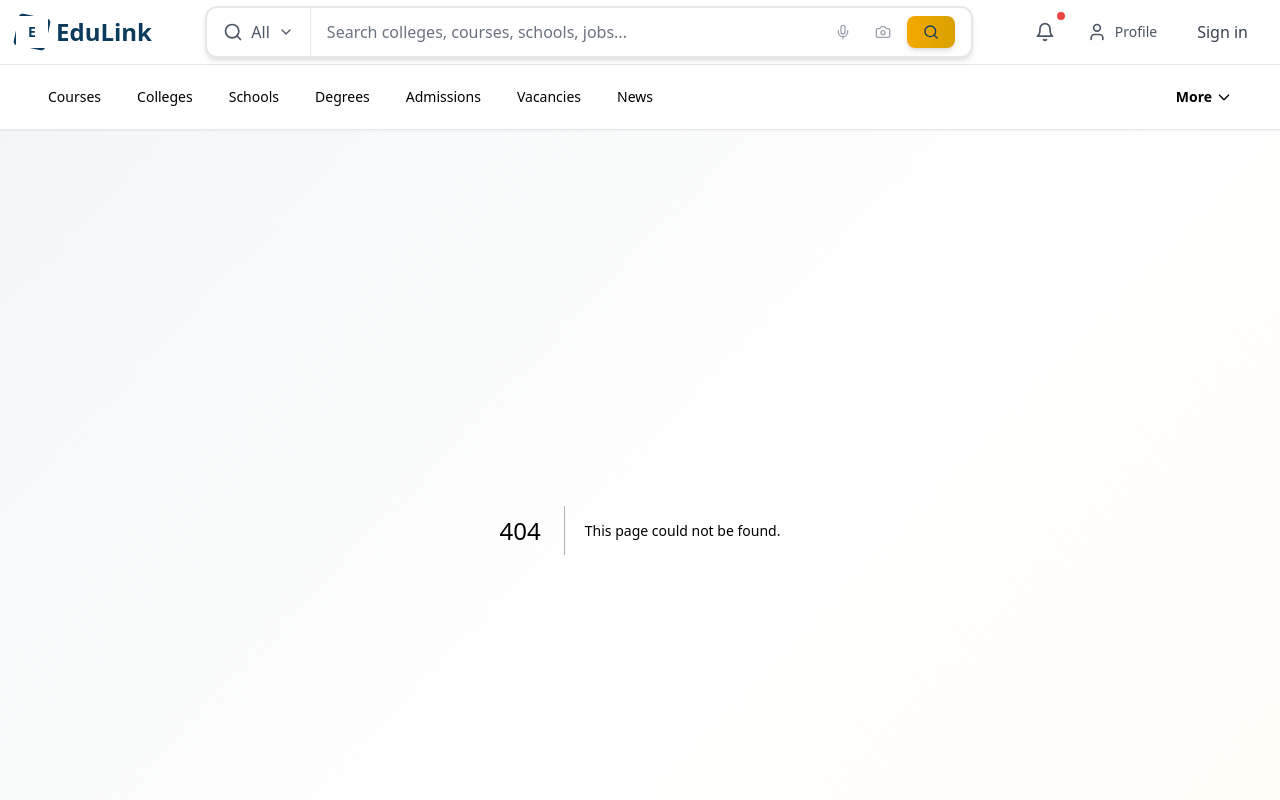
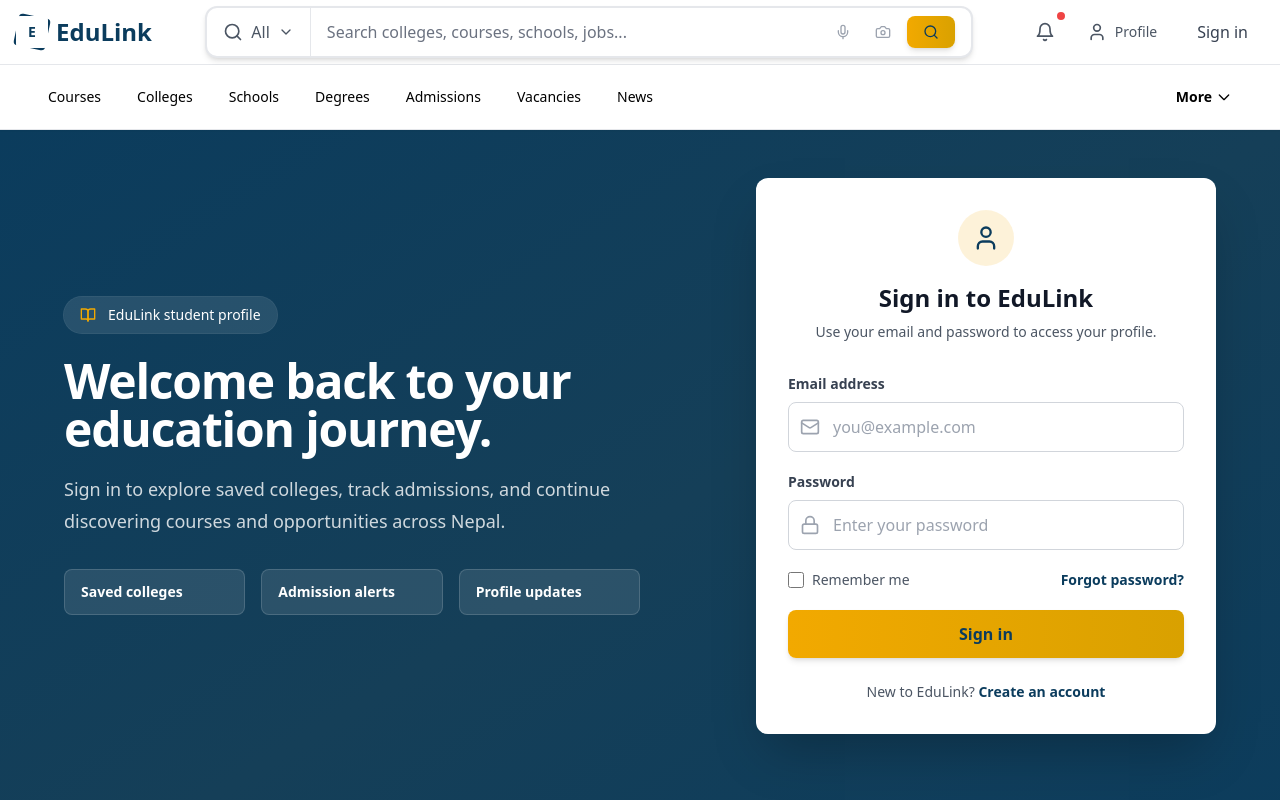
Before and after one commit to Suraj24-stack/edusanjal, a Next.js app: page /signin in a window 1280 px wide. Before the commit this address had no page. Shown: the top 800 px of the page. Built offline with nearby package versions, Linux system fonts and the light colour scheme.

Commit message:
updated the sign in page

```diff
--- a/src/app/component/Header.js
+++ b/src/app/component/Header.js
@@ -412,10 +412,10 @@
                 <span className="absolute -top-1 -right-1 w-3 h-3 bg-red-500 rounded-full border-2 border-white"></span>
               </button>
 
-              <button className="flex items-center space-x-2 p-2 text-gray-600 hover:text-[#0B3C5D] rounded-lg hover:bg-gray-100 transition-colors duration-200">
+              <Link href="/signin" className="flex items-center space-x-2 p-2 text-gray-600 hover:text-[#0B3C5D] rounded-lg hover:bg-gray-100 transition-colors duration-200">
                 <User className="w-5 h-5" />
                 <span className="hidden lg:block text-sm font-medium">Profile</span>
-              </button>
+              </Link>
 
               <Link
                 href="/signin"
@@ -517,10 +517,10 @@
 
             {/* Mobile User Actions */}
             <div className="space-y-4 mb-6 pt-6 border-t border-gray-200">
-              <button className="flex items-center space-x-3 w-full p-3 text-gray-700 hover:text-[#0B3C5D] hover:bg-gray-50 rounded-lg transition-all duration-200">
+              <Link href="/signin" className="flex items-center space-x-3 w-full p-3 text-gray-700 hover:text-[#0B3C5D] hover:bg-gray-50 rounded-lg transition-all duration-200" onClick={() => setIsMenuOpen(false)}>
                 <User className="w-5 h-5" />
                 <span className="font-medium">My Profile</span>
-              </button>
+              </Link>
 
               <button className="flex items-center space-x-3 w-full p-3 text-gray-700 hover:text-[#0B3C5D] hover:bg-gray-50 rounded-lg transition-all duration-200">
                 <Bell className="w-5 h-5" />
--- /dev/null
+++ b/src/app/signin/page.js
@@ -0,0 +1,108 @@
+import Link from 'next/link';
+import { BookOpen, Lock, Mail, User } from 'lucide-react';
+
+export const metadata = {
+  title: 'Sign in | EduLink',
+  description: 'Sign in to your EduLink account to manage your education profile.',
+};
+
+export default function SignInPage() {
+  return (
+    <section className="min-h-screen bg-gradient-to-br from-[#0B3C5D] via-[#153f58] to-[#0B3C5D] px-4 py-12 sm:px-6 lg:px-8">
+      <div className="mx-auto grid w-full max-w-6xl items-center gap-10 lg:grid-cols-[1fr_460px]">
+        <div className="text-white">
+          <div className="mb-6 inline-flex items-center gap-3 rounded-full bg-white/10 px-4 py-2 text-sm font-medium text-white ring-1 ring-white/15">
+            <BookOpen className="h-4 w-4 text-[#F2A900]" />
+            EduLink student profile
+          </div>
+
+          <h1 className="max-w-2xl text-4xl font-bold tracking-tight sm:text-5xl">
+            Welcome back to your education journey.
+          </h1>
+
+          <p className="mt-5 max-w-xl text-lg leading-8 text-white/80">
+            Sign in to explore saved colleges, track admissions, and continue discovering courses and opportunities across Nepal.
+          </p>
+
+          <div className="mt-8 grid max-w-xl gap-4 sm:grid-cols-3">
+            {['Saved colleges', 'Admission alerts', 'Profile updates'].map((item) => (
+              <div key={item} className="rounded-lg border border-white/15 bg-white/10 px-4 py-3 text-sm font-semibold text-white">
+                {item}
+              </div>
+            ))}
+          </div>
+        </div>
+
+        <div className="rounded-xl bg-white p-6 shadow-2xl sm:p-8">
+          <div className="mb-8 text-center">
+            <div className="mx-auto mb-4 flex h-14 w-14 items-center justify-center rounded-full bg-[#F2A900]/15 text-[#0B3C5D]">
+              <User className="h-7 w-7" />
+            </div>
+            <h2 className="text-2xl font-bold text-gray-900">Sign in to EduLink</h2>
+            <p className="mt-2 text-sm text-gray-600">Use your email and password to access your profile.</p>
+          </div>
+
+          <form className="space-y-5">
+            <div>
+              <label htmlFor="email" className="block text-sm font-semibold text-gray-700">
+                Email address
+              </label>
+              <div className="relative mt-2">
+                <Mail className="pointer-events-none absolute left-3 top-1/2 h-5 w-5 -translate-y-1/2 text-gray-400" />
+                <input
+                  id="email"
+                  name="email"
+                  type="email"
+                  autoComplete="email"
+                  placeholder="you@example.com"
+                  className="w-full rounded-lg border border-gray-300 py-3 pl-11 pr-4 text-gray-900 outline-none transition focus:border-[#F2A900] focus:ring-2 focus:ring-[#F2A900]/30"
+                />
+              </div>
+            </div>
+
+            <div>
+              <label htmlFor="password" className="block text-sm font-semibold text-gray-700">
+                Password
+              </label>
+              <div className="relative mt-2">
+                <Lock className="pointer-events-none absolute left-3 top-1/2 h-5 w-5 -translate-y-1/2 text-gray-400" />
+                <input
+                  id="password"
+                  name="password"
+                  type="password"
+                  autoComplete="current-password"
+                  placeholder="Enter your password"
+                  className="w-full rounded-lg border border-gray-300 py-3 pl-11 pr-4 text-gray-900 outline-none transition focus:border-[#F2A900] focus:ring-2 focus:ring-[#F2A900]/30"
+                />
+              </div>
+            </div>
+
+            <div className="flex items-center justify-between gap-4 text-sm">
+              <label className="flex items-center gap-2 text-gray-600">
+                <input type="checkbox" className="h-4 w-4 rounded border-gray-300 text-[#0B3C5D] focus:ring-[#F2A900]" />
+                Remember me
+              </label>
+              <Link href="/forgot-password" className="font-semibold text-[#0B3C5D] hover:text-[#F2A900]">
+                Forgot password?
+              </Link>
+            </div>
+
+            <button
+              type="button"
+              className="w-full rounded-lg bg-gradient-to-r from-[#F2A900] to-[#D9A100] px-4 py-3 font-bold text-[#0B3C5D] shadow-md transition hover:from-[#D9A100] hover:to-[#C09000]"
+            >
+              Sign in
+            </button>
+          </form>
+
+          <p className="mt-6 text-center text-sm text-gray-600">
+            New to EduLink?{' '}
+            <Link href="/signup" className="font-semibold text-[#0B3C5D] hover:text-[#F2A900]">
+              Create an account
+            </Link>
+          </p>
+        </div>
+      </div>
+    </section>
+  );
+}
```
Also changed, not shown: scripts/verify-signin-route.mjs (added, +40 -0 lines).
